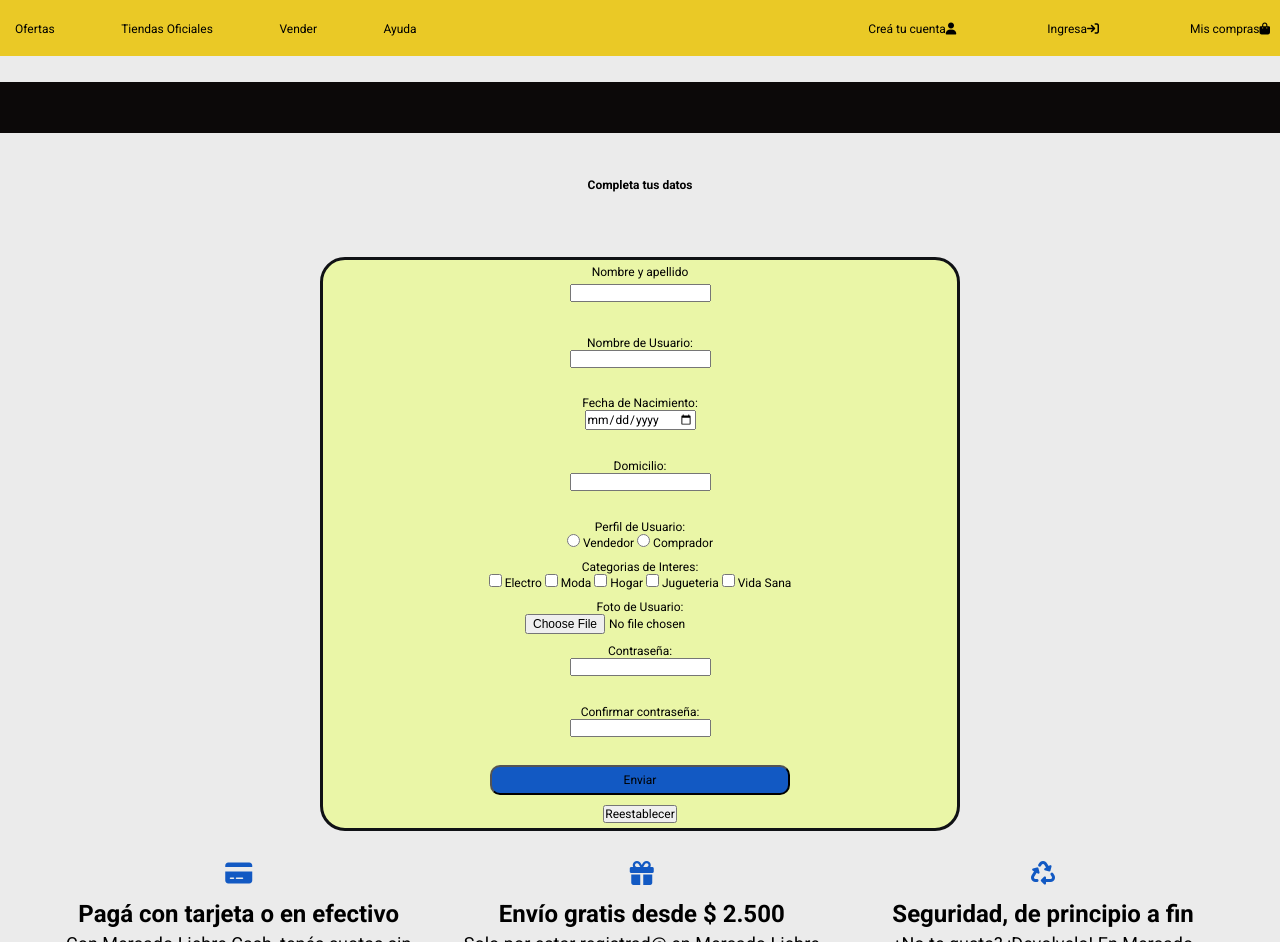
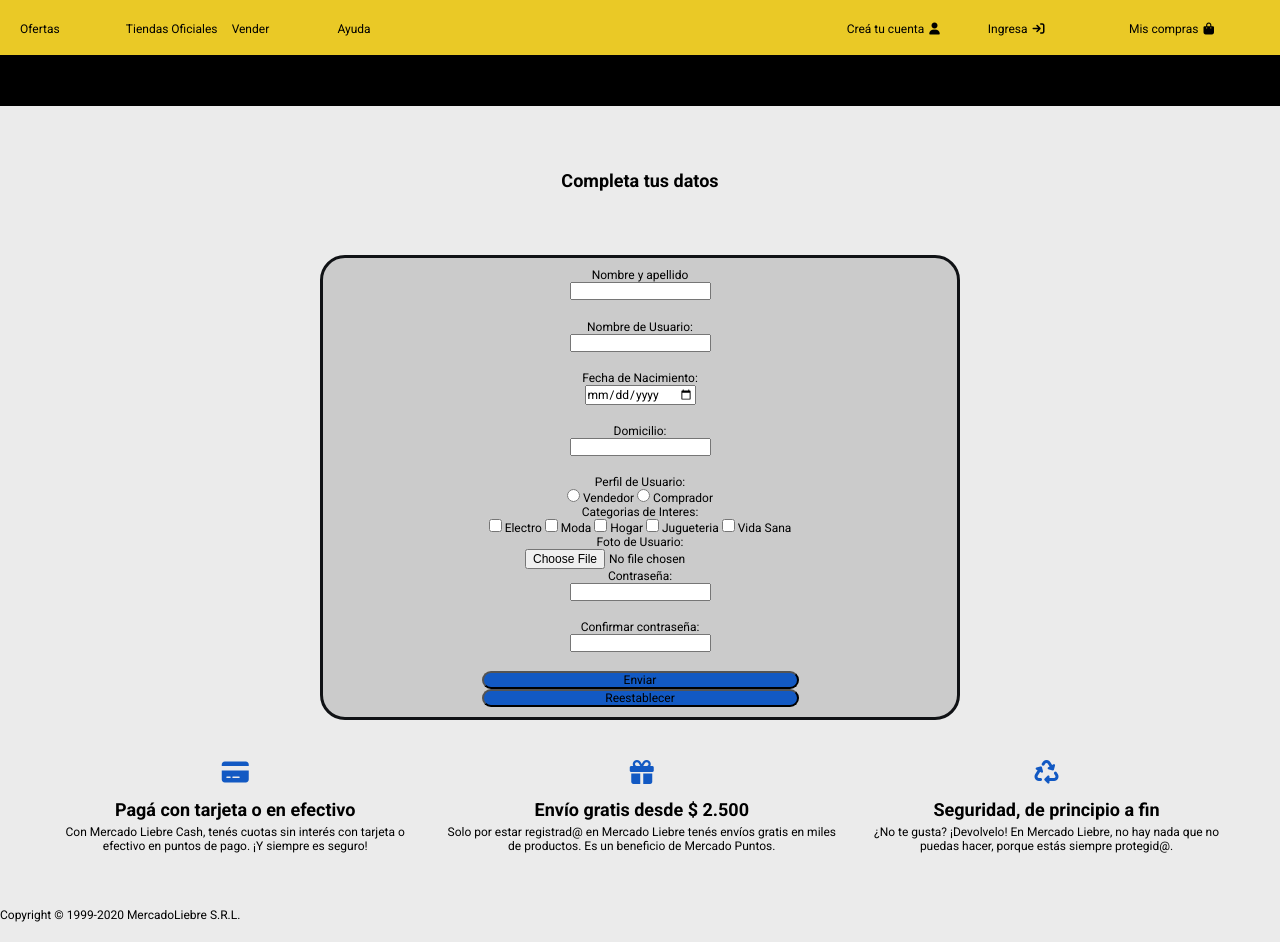
Before and after one commit to estebanmilanesio/DH-MercadoLiebre, a website: page views/register.html in a window 1280 px wide. Shown: the part 142-1084 px from the top of the page. Drawn offline with Linux system fonts and the light colour scheme; files that its build step writes are made by us from their sources.

Commit message:
Pusheo para entrega

```diff
--- a/public/css/styles.css
+++ b/public/css/styles.css
@@ -1,5 +1,4 @@
 /*VARIABLES*/
-
 
 :root {
     --Amarillo: #EAC926;
@@ -10,6 +9,8 @@
     --Verde: #39b54a;
 }
 
+/*---------------------------------------------- MOBILE -------------------------------------------*/
+
 * {
     font-family: "Roboto", sans-serif;
     font-size: 12px;
@@ -19,52 +20,55 @@
 
 }
 
-body {
-    margin: 0;
-    background-color: #ebebeb;
-}
-
 article {
     margin-top: 30px;
     margin-bottom: 1px;
     background-color: white;
 }
 
-
-
-footer p,h6 {
-    margin: 5px 0
+body {
+    margin: 0;
+    background-color: #ebebeb;
 }
 
-footer p {
+body .tituloregistro{
+    margin-left:auto;
+    margin-right:auto;
+    margin-top: 5%;
+    margin-bottom: 5%;
+    width: 50%;
+}
+
+body .tituloregistro h2 {
     font-size: 18px;
 }
 
-
-h6 {
-    font-size: 24px;
+body .listadoregistro {
+    text-align: center;
+    display:flex;
+    flex-direction: column;
+    margin: 0 auto;
+    margin-bottom: 20px;
+    border: solid #101215;
+    font-size: 12px;
+    width: 50%;
+    background-color:rgb(100 100 100 / 24%);
+    border-radius: 25px;
 }
 
-header {
-    background-color: var(--Amarillo);
-}
-
-header ul{
-    padding-inline-start: 5px
-}
-
-header ul li{
-    list-style-type: none;
-    margin: 0;
-}
-
-header ul li a{
-    text-decoration: none;
-    color: #000;
+body .listadologin {
+    display:flex;
+    flex-direction: column;
+    text-align: center;
+    margin: 40px;;
 }
 
 
-
+body .camposformulario {
+    padding: 5px;
+    margin: 0 auto;
+    border:#666
+}
 
 div.burger-menu{
     text-align: center;
@@ -79,6 +83,19 @@ div.burger-menu i{
     padding: 10px 3px;
     width: 40px;
     text-align: center;
+    transition: all, 450ms;
+}
+
+div.burger-menu i:hover {
+    background-color: var(--Azul)
+}
+
+footer p,h6 {
+    margin: 5px 0
+}
+
+footer p {
+    font-size: 18px;
 }
 
 footer div p {
@@ -86,15 +103,43 @@ footer div p {
     margin-right: 10px;
 }
 
+h6 {
+    font-size: 24px;
+}
+
+header {
+    background-color: var(--Amarillo);
+}
+
+header ul li{
+    list-style-type: none;
+}
+
+header ul li a{
+    text-decoration: none;
+    color: #000;
+}
+
+header .logoycomprar {
+    display:flex;
+    justify-content: space-between;
+}
+
 main {
     margin: auto;
     width: 90%;
 }
 
+main h3 {
+    font-size: 18px;
+    margin-top: 10px;
+    padding: 7px;
+}
+
 
 main section div {
     padding: 7px;
-    background-color: white;
+    /*background-color: white;*/
 }
 
 
@@ -112,14 +157,15 @@ main section div i{
     top: -15px;
    }
 
+main section div:hover .descripciones{
+    opacity: 100%;;
+}
+
 section div.topicos{
     border-top: 1px solid #ebebeb;
     position: relative;
     width: 100%;
 }
-
-
-
 
 
 
@@ -133,8 +179,37 @@ section div.topicos{
     outline: none;
     color: #666;
     padding: 2px;
+    width: 48%;
+    margin-right: 2px;
+    padding: 5px;
+}
+
+.barraSuperior2 i{
+    margin: 5px;
+}
+
+.botonenviar input{
+    background-color: var(--Celeste);
     width: 50%;
-    padding: 5px;
+    height: 100%;
+    border-radius: 10px;
+}
+
+.botonreset input{
+    background-color: var(--Celeste);
+    width: 50%;
+    height: 100%;
+    border-radius: 10px;
+    margin-bottom: 10px;
+
+}
+
+.botonenviar input:hover{
+    background-color: var(--Azul) ;
+}
+
+.botonreset input:hover{
+    background-color: var(--Azul) ;
 }
 
 .cabecera {
@@ -144,11 +219,18 @@ section div.topicos{
 
 }
 
+.cajacelesteregistro{
+    height: 30%;
+    background-color: black;
+    padding: 2%;
+    border:black;
+}
+
 .descuentos {
-    margin-left: 10px;
     font-size: 16px;
     color: var(--Verde);
     width: 30%;
+    text-align: center;
 }
 
 .descripciones{
@@ -158,19 +240,6 @@ section div.topicos{
     /*color: #000;*/
     transition: all, 700ms
 }
-
-main section div:hover .descripciones{
-    opacity: 100%;;
-}
-
-
-.padre:hover {
-    box-shadow: 0px 0px 10px rgb(100, 100, 100);
-    font-size: 16px;
-    transition: all, 700ms
-}
-
-
 
 .fa-truck {
     color: var(--Verde);
@@ -187,7 +256,8 @@ main section div:hover .descripciones{
 
 .flexibles {
     display: flex;
-    justify-content:flex-start;
+    width: 100%;
+    justify-content:space-between;
     align-items: center;
 }
 
@@ -203,6 +273,25 @@ main section div:hover .descripciones{
     margin-top: 20px;
 }
 
+.footer-icon h6 {
+    font-size: 18px;
+}
+
+.footer-icon p {
+    font-size: 12px;
+}
+
+.fotodeusuario{
+    border-collapse: collapse;
+}
+
+header nav ul li {
+    display: none;
+}
+
+.ingresodato{
+    margin-bottom: 3%;
+}
 
 .logo {
     width: 50%;
@@ -211,27 +300,40 @@ main section div:hover .descripciones{
     padding: 10px;
 }
 
+.logoregister {
+    width: 150px;
+}
+
 .manito-dolar {
     text-align: center;
     padding: 7px;
     width: 100vw;
 }
 
-header nav ul li {
-    display: none;
+.manito-dolar i{
+    margin: 5px;
+}
+
+.nombreYApellido{
+    margin-top: 10px;
+}
+
+.padre {
+    background-color: white;
+    width: 100%;
+    font-size: 16px;
+    margin: 5px;
+    box-sizing: border-box;
+    transition: all, 700ms
+}
+
+.padre:hover {
+    box-shadow: 0px 0px 10px rgb(100, 100, 100);
 }
 
 .precio {
     font-size: 18px;
     width: 70%;
-}
-
-
-
-
-
-.logoregister {
-    width: 150px;
 }
 
 .top-header-register {
@@ -240,17 +342,6 @@ header nav ul li {
     height: 90px;
 }
 
-body .listadoregistro {
-    text-align: center;
-    display:flex;
-    flex-direction: column;
-    margin: 0 auto;
-    border: solid #101215;
-    font-size: 12px;
-    width: 50%;
-    background-color:rgb(234, 246, 167);
-    border-radius: 25px;
-}
 
 .titulo{
     text-align: center;
@@ -258,78 +349,9 @@ body .listadoregistro {
 }
 
 
-body .listadologin {
-    display:flex;
-    flex-direction: column;
-    text-align: center;
-    margin: 40px;;
-}
-
-body div {
-    padding:5px;
-}
-
-body .camposformulario {
-    padding: 5px;
-    margin: 0 auto;
-    border:#666
-}
-
-.cajacelesteregistro{
-    height: 30%;
-    background-color: rgb(12, 9, 9);
-    color: #0044AA;
-    padding: 2%;
-    margin-top: 2%;
-    border: rgb(41, 39, 39);
-}
-
-body .tituloregistro{
-    margin-left:auto;
-    margin-right:auto;
-    margin-top: 40px;
-    margin-bottom: 60px;
-    width: 50%;
-}
-header .logoycomprar {
-    display:flex;
-    justify-content: space-between;
-}
-
-.ingresodato{
-    margin-bottom: 3%;
-}
-
-.fotodeusuario{
-    border-collapse: collapse;
-}
-
-.botonenviar input{
-    background-color: var(--Celeste);
-    width: 300px;
-    height: 30px;
-    border-radius: 10px;
-}
-
-.botonreset input{
-    background-color: var(--Celeste);
-    width: 300px;
-    height: 30px;
-    border-radius: 10px;
-
-}
-
-.botonenviar input:hover{
-    background-color: var(--Azul) ;
-}
-
-.botonreset input:hover{
-    background-color: var(--Azul) ;
-}
 
 
-
-
+/*---------------------------------------------- TABLET -------------------------------------------*/
 
 
 
@@ -344,12 +366,16 @@ header .logoycomprar {
         display: block;
     }
 
-    li .barraSuperior1 {
-        margin: 10px;
+    .barraSuperior1 li {
+        margin: 5px;
+        width: 100%;
+        word-wrap: break-word;
     }
 
-    li .barraSuperior2 {
-        margin: 10px;
+    .barraSuperior2 li {
+        margin: 5px;
+        width: 100%;
+        word-wrap: break-word;
     }
 
 
@@ -367,12 +393,14 @@ header .logoycomprar {
     .barraSuperior1{
         display: flex;
         justify-content: space-between;
+        flex-wrap: nowrap;
         width: 33.33%;
         margin: 10px;
     }
 
     .barraSuperior2{
         display: flex;
+        flex-wrap: nowrap;
         justify-content: space-between;
         width: 33.33%;
         margin: 10px;
@@ -388,22 +416,20 @@ header .logoycomprar {
         display: flex;
         flex-wrap: nowrap;
         align-items: center;
+        justify-content: space-between;
+        margin-right: 5px;
+        margin-left: 5px;
     }
-
-  /*  .descripciones {
-        display: block; /*Anula lo que hicimos en el .descripciones
-        box-shadow: 0px 0px 10px rgb(100, 100, 100);
-        font-size: 16px;
-    }    */
 
 
     .lastVisit {
         display: flex;
+        justify-content: space-between;
         flex-wrap: wrap;
     }
 
-    .lastVisit div {
-        width: 50%;
+    .lastVisit .padre {
+        width: 45%;
     }
 
 
@@ -424,6 +450,14 @@ header .logoycomprar {
 }
 
 
+
+
+
+
+
+/*---------------------------------------------- DESKTOP -------------------------------------------*/
+
+
 @media (min-width: 769px){
 
     .descripciones {
@@ -439,11 +473,12 @@ header .logoycomprar {
 
     .lastVisit {
         display: flex;
+        justify-content: space-between;
         flex-wrap: wrap;
     }
 
-    .lastVisit div {
-        width: 25%;
+    .lastVisit .padre {
+        width: 23%;
     }
 
     .pie{
--- a/views/register.html
+++ b/views/register.html
@@ -10,25 +10,19 @@
         <link rel="stylesheet" href="css/styles.css">
     </head>
 
+
+
     <body>
 
         <header>
 
-
             <div class = "cabecera">
-
-
-            <div class = "logo"><img src = "/images/logo-mercado-liebre.svg" alt = "Logo del sitio"></div>
+                <div class = "logo"><a href = "/"><img src = "/images/logo-mercado-liebre.svg" alt = "Logo del sitio"></a></div>
                 <div class="barra"><i class="fa fa-search"></i>Buscar productos, marcas y más</div>
-
-
                 <div class = manito-dolar>
                     <p><i class="fa-solid fa-hand-holding-dollar"></i>Compra en cuotas con tarjeta de crédito</p>
                 </div>
             </div>
-
-
-
 
             <nav class = "contenedorBarraSuperior">
                 <ul class = "barraSuperior1">
@@ -37,53 +31,59 @@
                     <li><a href = "/">Vender</a></li>
                     <li><a href = "/">Ayuda</a></li>
                 </ul>
-                <ul class = "barraSuperior1">
-                    <br>
-                </ul>
+
                 <ul class = "barraSuperior2">
-                    <li><a href = "/">Creá tu cuenta</a><i class="fa-solid fa-user"></i></li>
-                    <li><a href = "/">Ingresa</a><i class="fa-solid fa-arrow-right-to-bracket"></i></li>
+                    <li><a href = "/register">Creá tu cuenta</a><i class="fa-solid fa-user"></i></li>
+                    <li><a href = "/login">Ingresa</a><i class="fa-solid fa-arrow-right-to-bracket"></i></li>
                     <li><a href = "/">Mis compras</a><i class="fa-solid fa-bag-shopping"></i></li>
                 </ul>
             </nav>
+
             <div class="burger-menu">
                 <i class="fas fa-bars"></i>
             </div>
 
+        </header>
 
-        </header>
-        <section>
 
-            <body>
+
         <div class = "cajacelesteregistro"></div>
         <div class = "tituloregistro">
             <h2 class = "titulo">Completa tus datos</h2>
         </div>
+
+
+
         <form class = "listadoregistro" action = "./" method = "GET">
 
-                        <div>
+            <div class= "nombreYApellido">
                 <label for="nombre_apellido">Nombre y apellido</label><br>
                 <div>
-                                <input class="ingresodato" type="text" id="nombre_apellido" name="nombre_apellido" required minlength="2">
+                    <input class="ingresodato" type="text" id="nombre_apellido" name="nombre_apellido" minlength="8" required>
                 </div>
             </div>
+
             <div>
                 <label for="nickname">Nombre de Usuario:</label><br>
-                            <input class="ingresodato" type="text" id="nickname" name="nickname" required>
+                <input class="ingresodato" type="text" id="nickname" name="nickname" minlength="5" required>
             </div>
+
             <div>
                 <label for="nacimiento">Fecha de Nacimiento:</label><br>
-                            <input  class="ingresodato" type="date"  name="nacimiento">
+                <input  class="ingresodato" type="date"  name="nacimiento" required>
             </div>
+
             <div>
                 <label for="domicilio">Domicilio:</label><br>
-                            <input class="ingresodato" type="text" id="domicilio" name="domicilio">
+                <input class="ingresodato" type="text" id="domicilio" name="domicilio" required>
             </div>
+
             <div>
                 <label for="perfil">Perfil de Usuario:</label><br>
                 <input type="radio" value="Vendedor" name ="perfil"> Vendedor
                 <input type="radio" value="Comprador" name ="perfil"> Comprador
             </div>
+
             <div>
                 <label for="intereses">Categorias de Interes:</label><br>
                 <input type="checkbox" value="Electro" name ="Electro"> Electro
@@ -92,33 +92,33 @@
                 <input type="checkbox" value="Jugueteria" name ="Jugueteria"> Jugueteria
                 <input type="checkbox" value="Vida Sana" name ="Vida Sana"> Vida Sana
             </div>
+
             <div>
                 <label class="fotodeusuario" for="fotousuario">Foto de Usuario:</label><br>
                 <input type="file" name="fotousuario" accept=".jpeg">
             </div>
+
             <div>
                 <label for="password">Contraseña:</label><br>
-                            <input class="ingresodato" type="password" name="password">
+                <input class="ingresodato" type="password" name="password" pattern="[A-Za-z][A-Za-z0-9]*[0-9][A-Za-z0-9]*" minlength="10" title="Tu contraseña debe tener al menos 10 caracteres y debe ser alfanumerica" required>
             </div>
+
             <div>
                 <label for="password">Confirmar contraseña:</label><br>
-                            <input class="ingresodato" type="password" name="password">
+                <input class="ingresodato" type="password" name="password" pattern="[A-Za-z][A-Za-z0-9]*[0-9][A-Za-z0-9]*" minlength="10" title="Tu contraseña debe tener al menos 10 caracteres y debe ser alfanumerica" required>
             </div>
 
             <div class = "botonenviar">
                 <input type="submit" value="Enviar">
             </div>
-                        <div class = "boton">
+
+            <div class = "botonreset">
                 <input type="reset" value="Reestablecer">
             </div>
 
+        </form>
 
 
-
-
-                </form>
-            </body>
-        </section>
 
         <footer>
 
@@ -129,7 +129,6 @@
                     <h6>Pagá con tarjeta o en efectivo</h6>
                     <p>Con Mercado Liebre Cash, tenés cuotas sin interés con tarjeta o efectivo en
                         puntos de pago. ¡Y siempre es seguro!</p>
-
                 </div>
 
                 <div class = "footer-icon">
@@ -147,10 +146,11 @@
                 </div>
 
             </div>
+            <div> Copyright © 1999-2020 MercadoLiebre S.R.L.</div>
 
-            <div> Copyright © 1999-2020 MercadoLiebre S.R.L.</div>
 
         </footer>
 
     </body>
+
 </html>
```
Also changed, not shown: views/home.html (+71 -75 lines), views/login.html (+14 -18 lines), ._app.js, 5 other files. Lines whose indentation alone changed are shown as unchanged.
